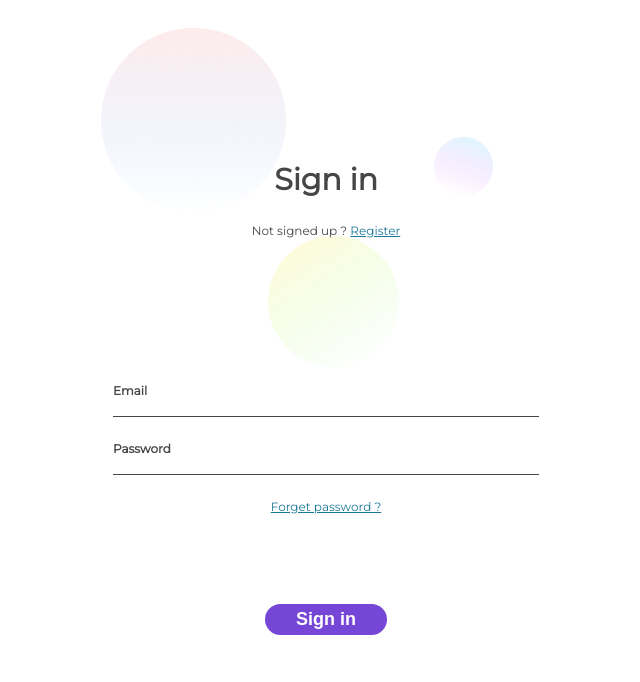
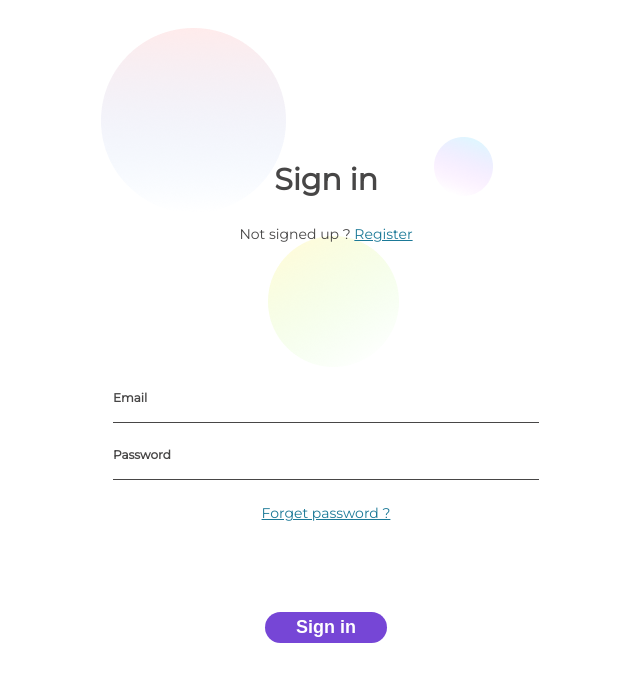
Before and after one commit to MoityAnthony/Design_System_2, a Vue app: page / in a window 1280 px wide. Shown: the top 682 px of the page, without its empty margins (314-954 px from the left). Built offline with nearby package versions, Linux system fonts and the light colour scheme.

Commit message:
add fix style typo

```diff
--- a/src/components/Input/index.vue
+++ b/src/components/Input/index.vue
@@ -2,13 +2,13 @@
   <div class="container">
     <div id="email" class="input_form">
       <label class="t-md" for="email">Email</label>
-      <input class="t-ml" type="mail" title="email">
+      <input class="t-md-light" type="mail" title="email">
     </div>
     <div id="password" class="input_form" :class="isHidden">
       <label class="t-md" for="password">Password</label>
-      <input class="t-ml" type="password" title="password">
+      <input class="t-md-light" type="password" title="password">
     </div>
-    <router-link :to="link()" id="link" name="link" :class="forgetPassword" class="t-md-light">{{ text_link() }}</router-link>
+    <router-link :to="link()" id="link" name="link" :class="forgetPassword" class="t-ml-light">{{ text_link() }}</router-link>
   </div>
   <router-view/>
 </template>
@@ -82,6 +82,7 @@ export default {
         color: $grey;
       }
       input{
+        font-family: 'Montserrat';
         border: none;
         border-bottom: 1px solid;
         border-color: $grey;
--- a/src/components/Title/index.vue
+++ b/src/components/Title/index.vue
@@ -1,9 +1,9 @@
 <template>
   <div class="container">
     <p class="title t-xl" >{{title_text()}}</p>
-    <p class="t-md-light">
+    <p class="t-ml-light">
       {{ text }}
-      <router-link :to="link()" class="t-md-light">{{ link_text }}</router-link>
+      <router-link :to="link()" class="t-ml-light">{{ link_text }}</router-link>
     </p>
   </div>
   <router-view />
--- a/src/styles/_typos.scss
+++ b/src/styles/_typos.scss
@@ -7,7 +7,7 @@ $t-md-size: 12px;
 
 $t-xl-weight: 900;
 $t-lg-weight: 700;
-$t-ml-weight: 500;
+$t-ml-weight-light: 500;
 $t-md-weight: 700;
 $t-md-weight-light: 500;
 
@@ -19,9 +19,9 @@ $t-md-weight-light: 500;
   font-size: $t-lg-size;
   font-weight: $t-lg-weight;
 }
-.t-ml{
+.t-ml-light{
   font-size: $t-ml-size;
-  font-weight: $t-ml-weight;
+  font-weight: $t-ml-weight-light;
 }
 .t-md{
   font-size: $t-md-size;
```
